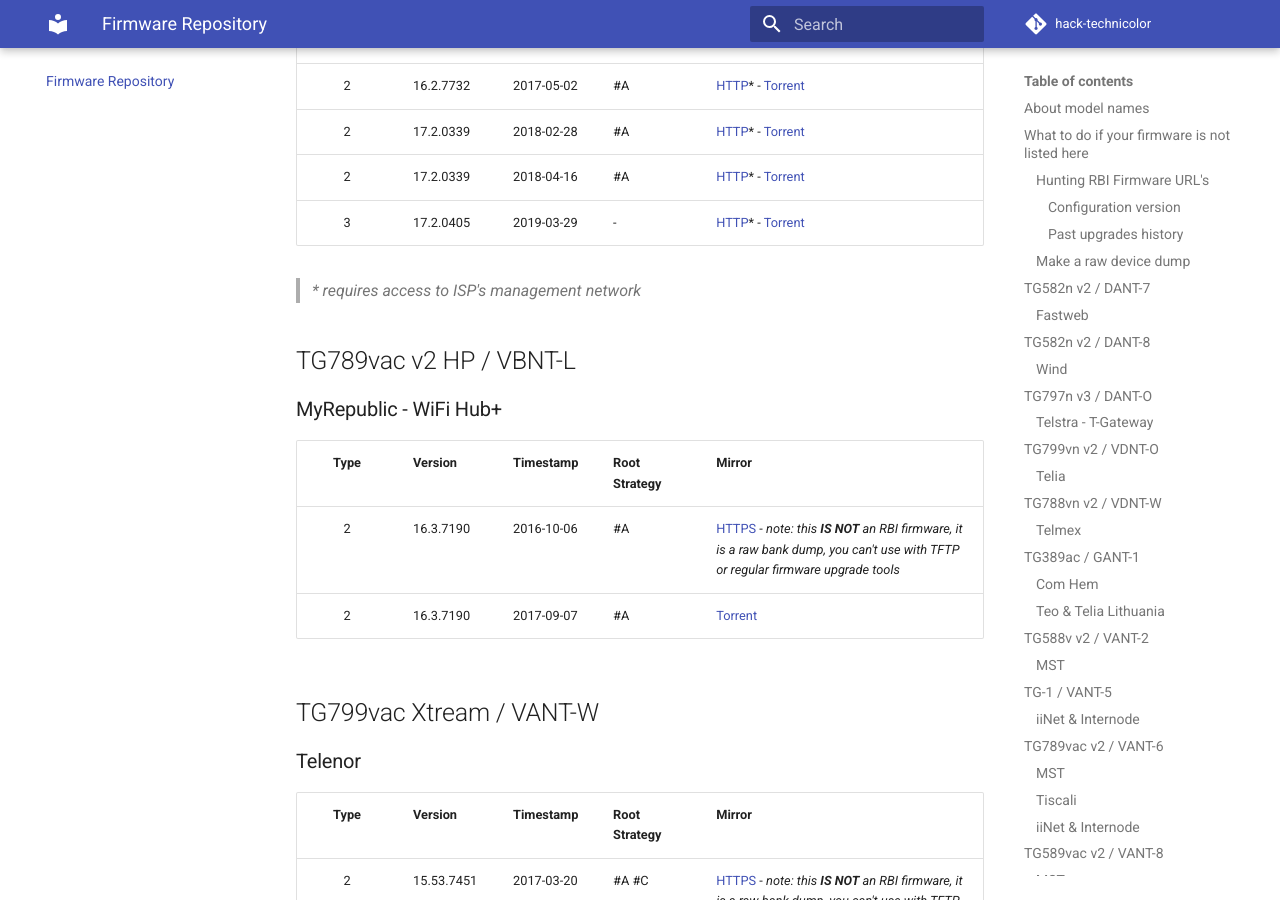
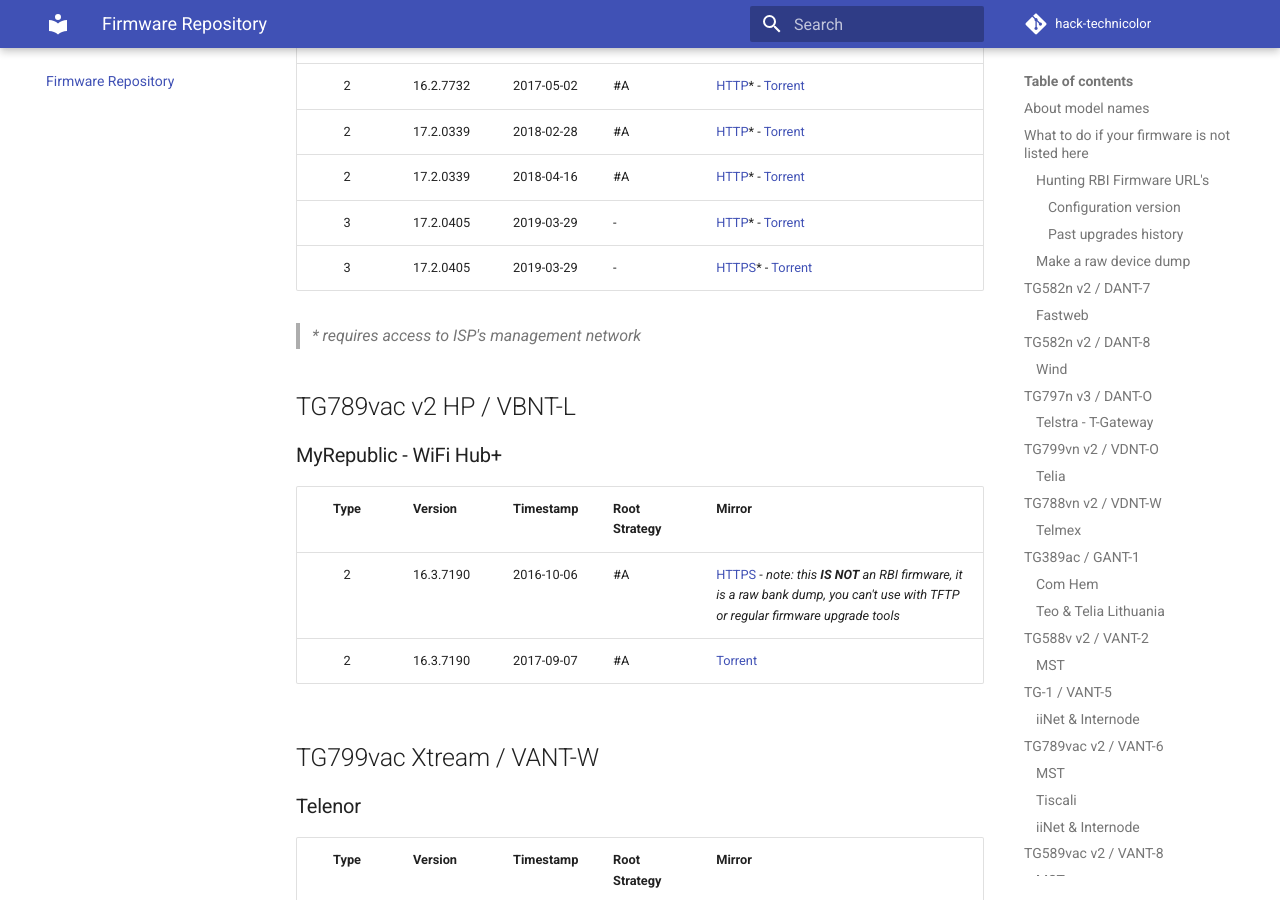
Before and after one commit to hack-technicolor/hack-technicolor, an MkDocs documentation site: the page built from docs/Repository.md, in a window 1280 px wide and 900 px high, scrolled down 8868 px. Built offline with MkDocs 1.6.1 and Material for MkDocs 9.7.7, drawn with Linux system fonts in a browser that asks for light colours; comment, search, counter and statistics services are not loaded.

Commit message:
added https url for 172405r1021034closed.rbi

```diff
--- a/docs/Repository.md
+++ b/docs/Repository.md
@@ -254,6 +254,7 @@
 | 2      | 17.2.0339        | 2018-02-28 | #A            | [HTTP](http://131.116.22.230/172339r1021008closed.rbi)* - [Torrent](https://github.com/hack-technicolor/hack-technicolor/blob/master/torrents/vant-r/172339r1021008closed.rbi.torrent?raw=true) |
 | 2      | 17.2.0339        | 2018-04-16 | #A            | [HTTP](http://131.116.22.230/172339r1021022closed.rbi)* - [Torrent](https://github.com/hack-technicolor/hack-technicolor/blob/master/torrents/vant-r/172339r1021022closed.rbi.torrent?raw=true) |
 | 3      | 17.2.0405        | 2019-03-29 | -             | [HTTP](http://131.116.22.230/172405r1021034closed.rbi)* - [Torrent](https://github.com/hack-technicolor/hack-technicolor/blob/master/torrents/vant-r/172405r1021034closed.rbi.torrent?raw=true) |
+| 3      | 17.2.0405        | 2019-03-29 | -             | [HTTPS](https://rgw.teliacompany.com:7547/172405r1021034closed.rbi)* - [Torrent](https://github.com/hack-technicolor/hack-technicolor/blob/master/torrents/vant-r/172405r1021034closed.rbi.torrent?raw=true) |
 
 > *\* requires access to ISP's management network*
 
```
